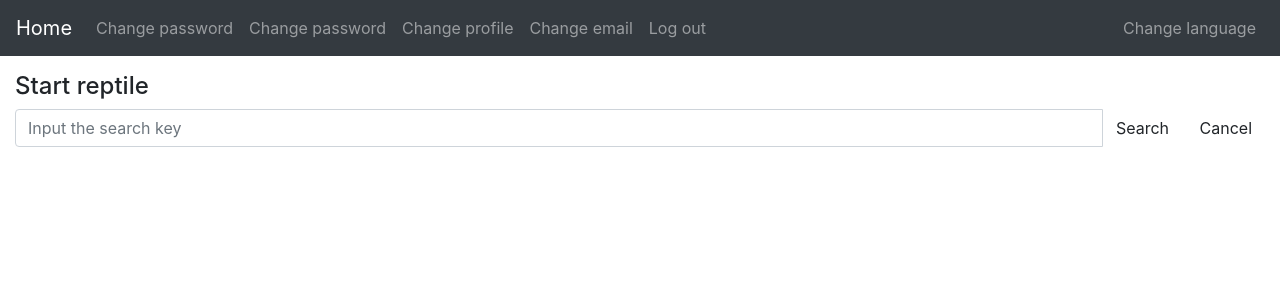
After one commit to wwwvmware/reptile, a Django app: page /accounts/search/ in a window 1280 px wide. The commit adds this page. Shown: the top 300 px of the page. Run offline with Django 3.2, Linux system fonts and the light colour scheme; a user stored in the database is signed in; parts of the project's set-up code (start-up, migrations or seed data) failed here and were passed over; some libraries are stand-ins or nearby versions.

Commit message:
add search

```diff
--- /dev/null
+++ b/project/source/accounts/templates/accounts/search.html
@@ -0,0 +1,26 @@
+{% extends 'layouts/default/page.html' %}
+
+{% load bootstrap4 %}
+{% load i18n %}
+
+{% block content %}
+
+    <h4>{% trans 'Start reptile' %}</h4>
+
+    <form method="get" action="{% url 'accounts:search' %}">
+        {% csrf_token %}
+        <div class="input-group">
+            <input type="text" {{ disabled }}="{{ disabled }}" name="SearchKey" value="{{ searchKey }}" class="form-control" placeholder="{% trans 'Input the search key' %}" required  />
+            <span class="input-group-btn">
+                <input type="submit"  class="btn btn-default submitSearchKey" value="{% trans 'Search' %}" />
+                <input type="button" class="btn btn-default" value="{% trans 'Cancel' %}" />
+            </span>
+        </div>
+    </form>
+    <!-- <script type="text/javascript">
+        var target = document.getElementsByClassName('submitSearchKey')[0]
+        target.onclick=function(){
+            console.log("hello world")
+        }
+    </script> -->
+{% endblock %}
--- a/project/source/accounts/urls.py
+++ b/project/source/accounts/urls.py
@@ -1,7 +1,7 @@
 from django.urls import path
 
 from .views import (
-    LogInView, ResendActivationCodeView, RemindUsernameView, SignUpView, ActivateView, LogOutView,
+    LogInView, ResendActivationCodeView, RemindUsernameView, SignUpView, ActivateView, LogOutView,SearchView,
     ChangeEmailView, ChangeEmailActivateView, ChangeProfileView, ChangePasswordView,
     RestorePasswordView, RestorePasswordDoneView, RestorePasswordConfirmView,
 )
@@ -15,6 +15,7 @@ urlpatterns = [
     path('resend/activation-code/', ResendActivationCodeView.as_view(), name='resend_activation_code'),
 
     path('sign-up/', SignUpView.as_view(), name='sign_up'),
+    path('search/', SearchView.as_view(), name='search'),
     path('activate/<code>/', ActivateView.as_view(), name='activate'),
 
     path('restore/password/', RestorePasswordView.as_view(), name='restore_password'),
--- a/project/source/accounts/views.py
+++ b/project/source/accounts/views.py
@@ -6,6 +6,8 @@ from django.contrib.auth.views import (
     LogoutView as BaseLogoutView, PasswordChangeView as BasePasswordChangeView,
     PasswordResetDoneView as BasePasswordResetDoneView, PasswordResetConfirmView as BasePasswordResetConfirmView,
 )
+
+from django.views.generic.base import TemplateView
 from django.shortcuts import get_object_or_404, redirect
 from django.utils.crypto import get_random_string
 from django.utils.decorators import method_decorator
@@ -38,6 +40,23 @@ class GuestOnlyView(View):
 
         return super().dispatch(request, *args, **kwargs)
 
+class SearchView(LoginRequiredMixin,TemplateView):
+    template_name = 'accounts/search.html'
+
+    def get_context_data(self, **kwargs):
+        context = super().get_context_data(**kwargs)
+        request = self.request
+        searchKey = request.GET.get('SearchKey')
+        print(request.GET.get('SearchKey'))
+        if bool(searchKey and searchKey.strip()):
+            print(1)
+            context['disabled']="disabled"
+            context['searchKey']=request.GET.get('SearchKey')
+        else:
+            print(2)
+            context['disabled']=" "
+
+        return context
 
 class LogInView(GuestOnlyView, FormView):
     template_name = 'accounts/log_in.html'
--- a/project/source/app/conf/development/settings.py
+++ b/project/source/app/conf/development/settings.py
@@ -72,14 +72,15 @@ DEFAULT_FROM_EMAIL = 'test@example.com'
 
 DATABASES = {
     'default': {
-        'ENGINE': 'mysql.connector.django',
+        'ENGINE': 'django.db.backends.mysql',
         'NAME': 'lr_project',
         'USER': 'root',
         'PASSWORD':'123456',
-        'HOST':'0.0.0.0',
+        'HOST':'172.22.190.193',
         'PORT':'3306'
     }
 }
+
 
 
 AUTH_PASSWORD_VALIDATORS = [
--- a/project/source/content/templates/layouts/default/page.html
+++ b/project/source/content/templates/layouts/default/page.html
@@ -36,6 +36,9 @@
     <div class="collapse navbar-collapse" id="navbarsExampleDefault">
         <ul class="navbar-nav mr-auto">
             {% if request.user.is_authenticated %}
+                <li class="nav-item">
+                    <a class="nav-link" href="{% url 'accounts:search' %}">{% trans 'Change password' %}</a>
+                </li>
                 <li class="nav-item">
                     <a class="nav-link" href="{% url 'accounts:change_password' %}">{% trans 'Change password' %}</a>
                 </li>
```
Also changed, not shown: project/source/accounts/migrations/0002_auto_20200205_0837.py (added), project/source/accounts/migrations/0003_merge_20200205_1226.py (added), project/source/content/locale/zh_Hans/LC_MESSAGES/django.po, 3 other files.
